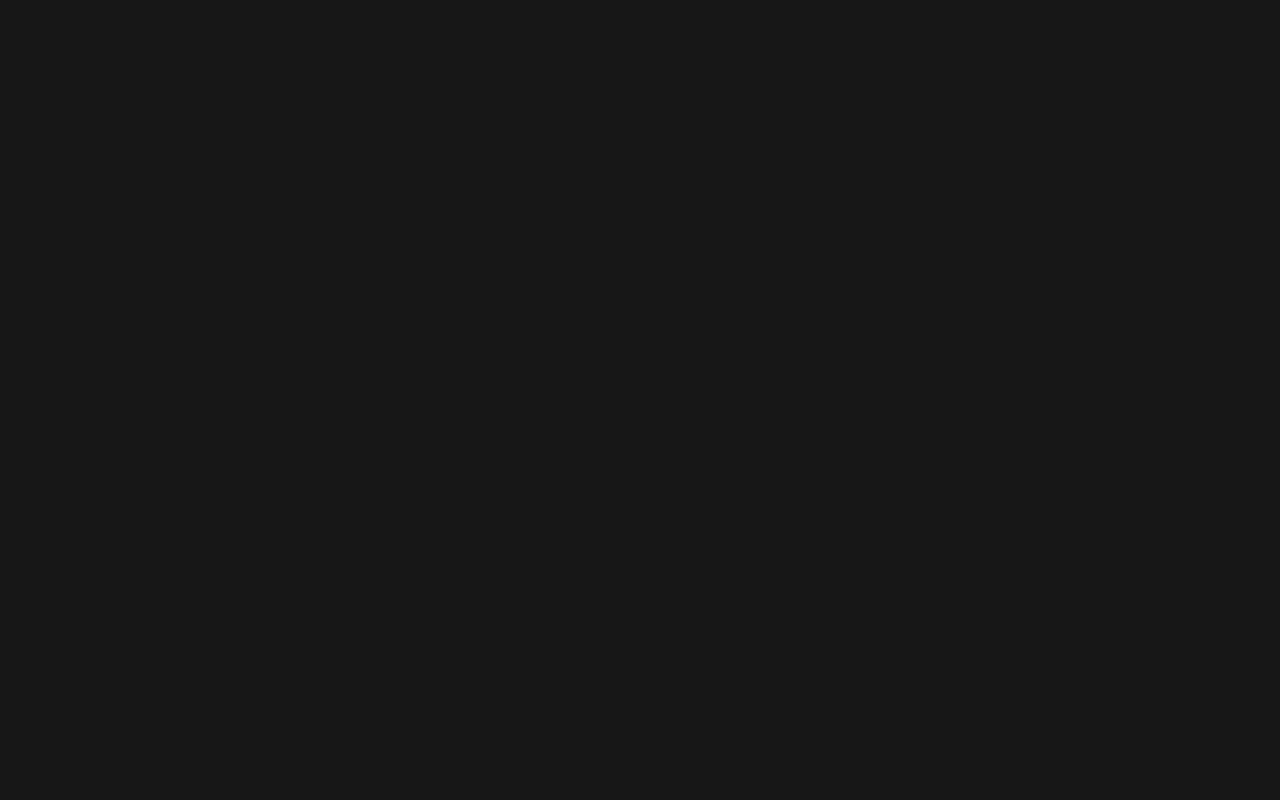
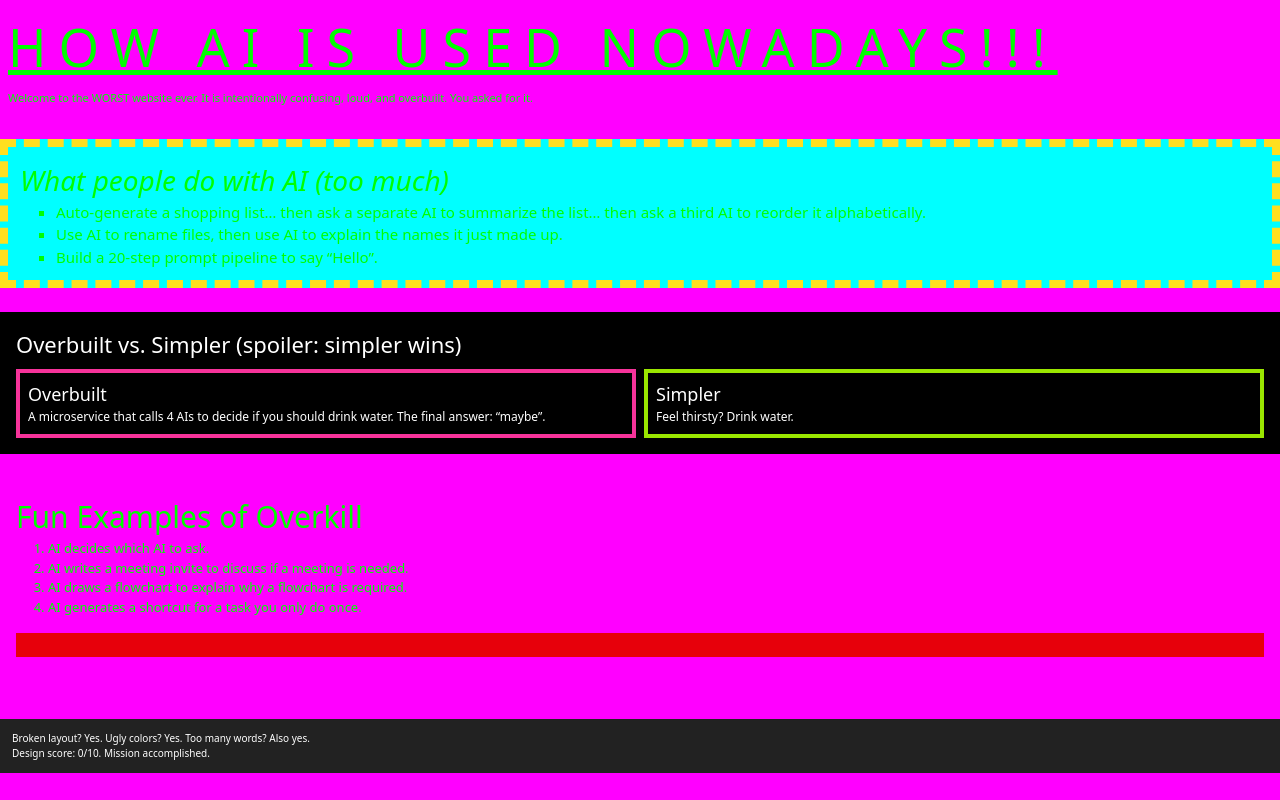
Before and after one commit to Nicolas8aa/worst-website-hackaton, a Next.js app: page / in a window 1280 px wide. Built offline with nearby package versions, Linux system fonts and the light colour scheme.

Commit message:
Update homepage content and memory context

```diff
--- a/src/app/page.tsx
+++ b/src/app/page.tsx
@@ -1,3 +1,66 @@
 export default function Home() {
-  return <main className="min-h-screen bg-neutral-900" />;
+  return (
+    <main className="min-h-screen bg-[#ff00ff] text-[#00ff00]">
+      <div className="p-2">
+        <h1 className="text-[52px] uppercase underline tracking-[12px]">
+          How Ai Is Used Nowadays!!!
+        </h1>
+        <p className="mt-1 text-[11px]">
+          Welcome to the WORST website ever. It is intentionally confusing, loud,
+          and overbuilt. You asked for it.
+        </p>
+      </div>
+
+      <section className="mt-6 border-8 border-dashed border-yellow-300 bg-[#00ffff] p-3">
+        <h2 className="text-[28px] italic">What people do with AI (too much)</h2>
+        <ul className="ml-9 list-[square] text-[15px]">
+          <li>
+            Auto-generate a shopping list… then ask a separate AI to summarize the
+            list… then ask a third AI to reorder it alphabetically.
+          </li>
+          <li>
+            Use AI to rename files, then use AI to explain the names it just made up.
+          </li>
+          <li>
+            Build a 20-step prompt pipeline to say “Hello”.
+          </li>
+        </ul>
+      </section>
+
+      <section className="mt-6 bg-black p-4 text-white">
+        <h2 className="text-[22px]">Overbuilt vs. Simpler (spoiler: simpler wins)</h2>
+        <div className="mt-2 grid gap-2 md:grid-cols-2">
+          <div className="border-4 border-pink-500 p-2">
+            <h3 className="text-[18px]">Overbuilt</h3>
+            <p className="text-[12px]">
+              A microservice that calls 4 AIs to decide if you should drink water.
+              The final answer: “maybe”.
+            </p>
+          </div>
+          <div className="border-4 border-lime-400 p-2">
+            <h3 className="text-[18px]">Simpler</h3>
+            <p className="text-[12px]">Feel thirsty? Drink water.</p>
+          </div>
+        </div>
+      </section>
+
+      <section className="mt-6 p-4">
+        <h2 className="text-[30px]">Fun Examples of Overkill</h2>
+        <ol className="ml-8 list-decimal text-[13px]">
+          <li>AI decides which AI to ask.</li>
+          <li>AI writes a meeting invite to discuss if a meeting is needed.</li>
+          <li>AI draws a flowchart to explain why a flowchart is required.</li>
+          <li>AI generates a shortcut for a task you only do once.</li>
+        </ol>
+        <marquee className="mt-4 bg-red-600 text-white">
+          AI is everywhere. Sometimes too everywhere.
+        </marquee>
+      </section>
+
+      <footer className="mt-10 bg-[#222] p-3 text-[10px] text-white">
+        <p>Broken layout? Yes. Ugly colors? Yes. Too many words? Also yes.</p>
+        <p>Design score: 0/10. Mission accomplished.</p>
+      </footer>
+    </main>
+  );
 }
```
Also changed, not shown: .kilocode/rules/memory-bank/context.md.
